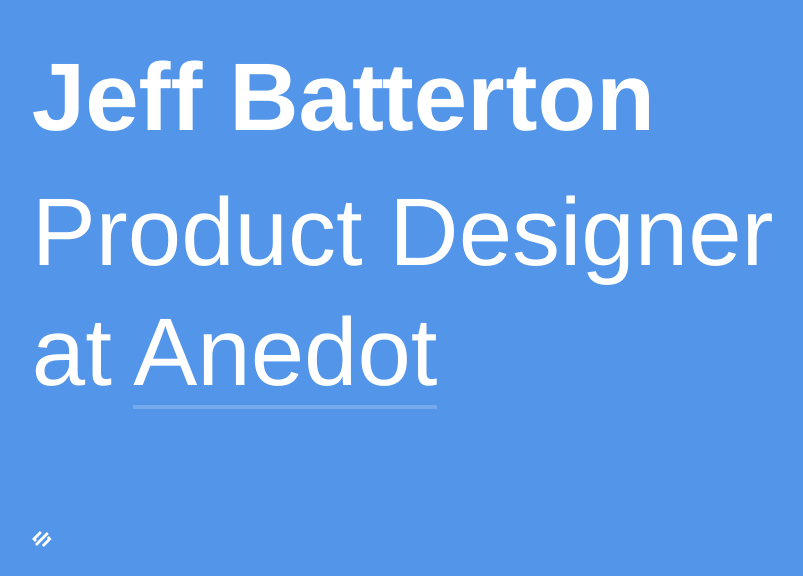
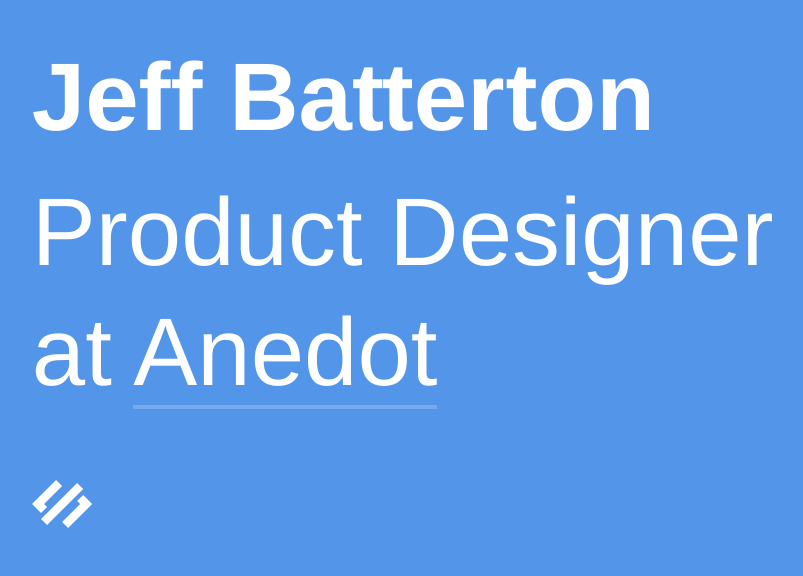
Before and after one commit to jeffbatterton/jeffbatterton.github.io, a plain HTML site: page index.html in a window 1536 px wide. Shown: the part 224-800 px from the top of the page, without its empty margins (555-1358 px from the left). Drawn offline with Linux system fonts and the light colour scheme.

Commit message:
Update margins

```diff
--- a/index.html
+++ b/index.html
@@ -92,6 +92,7 @@
 
 				h2 {
 					flex-grow: 1;
+					margin-bottom: 0;
 				}
 
 				img {
@@ -107,6 +108,7 @@
 
 				img {
 					height: 48px;
+					margin-bottom: 48px;
 				}
 			}
 
```
